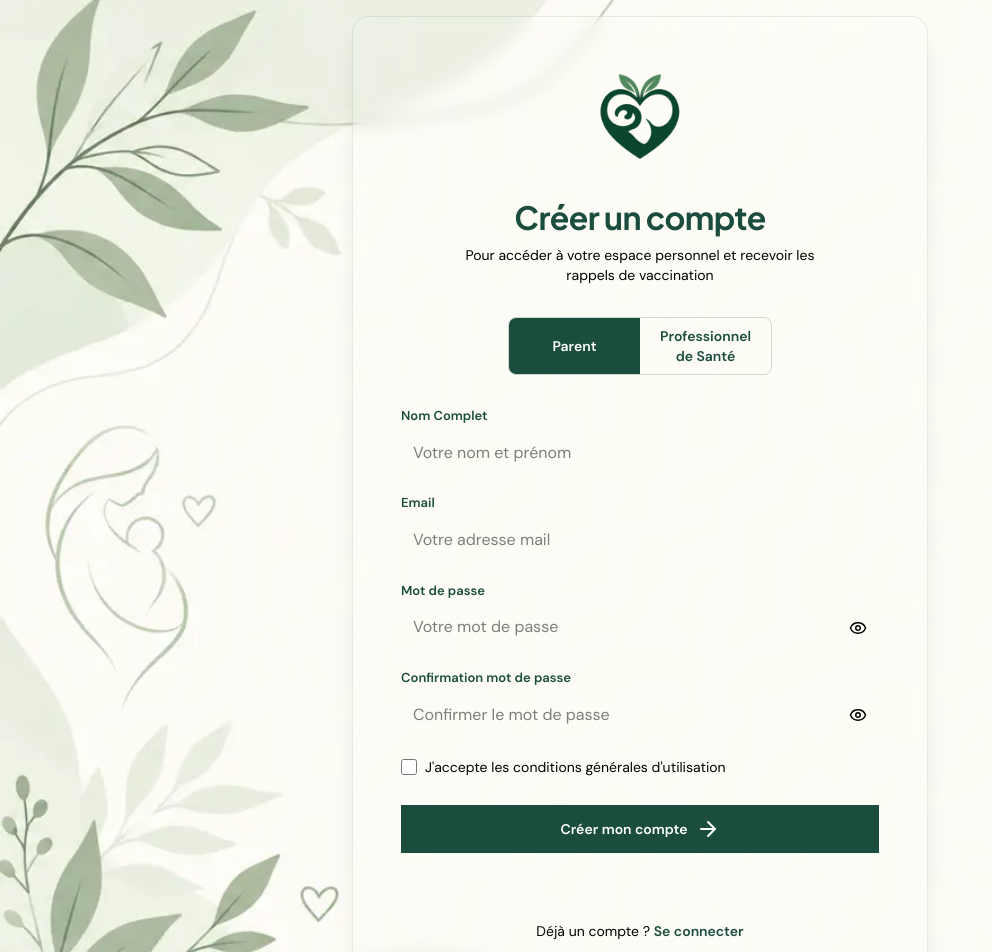
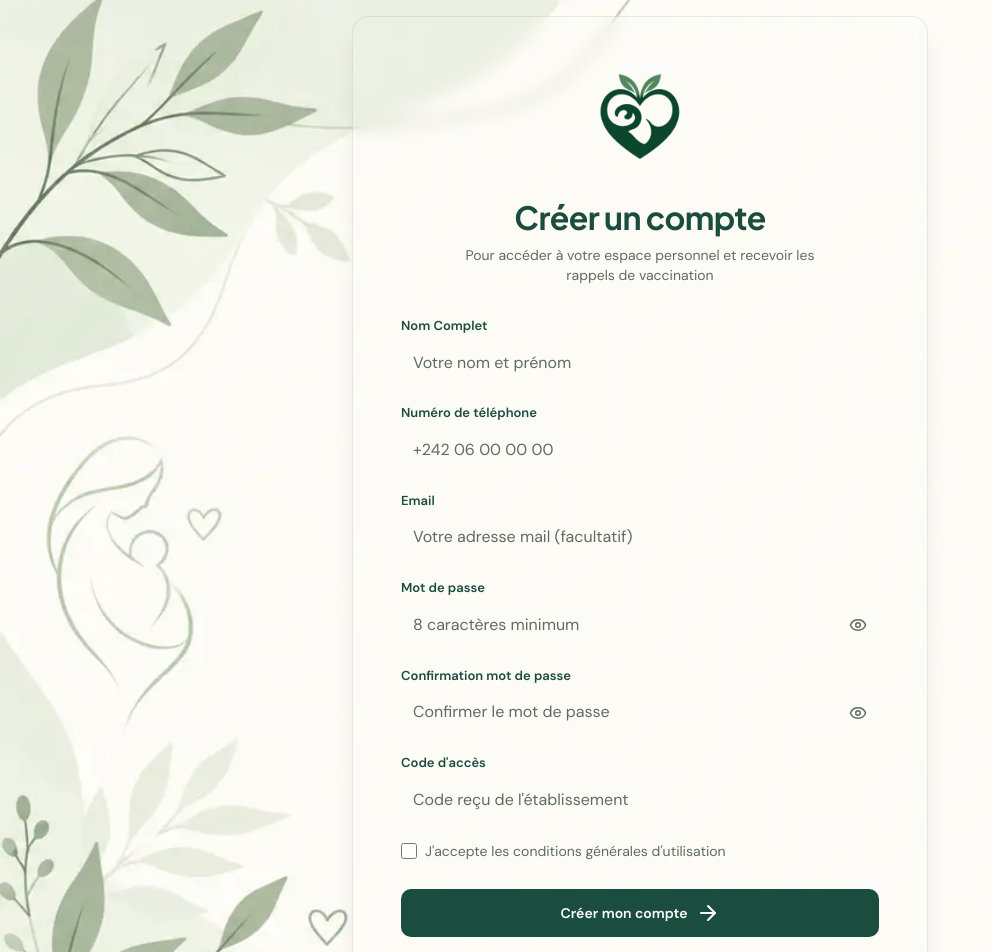
Before and after one commit to KazeHolloway/s17-genesis-enroll-baby, a React (Vite) app in the folder frontend/: page /signup in a window 1280 px wide. Shown: the top 952 px of the page, without its empty margins (0-992 px from the left). Built offline with nearby package versions, Linux system fonts and the light colour scheme; a web font is replaced by a local one.

Commit message:
feat: ajout de la gestion de l'inscription parent et mise à jour des formulaires de connexion et d'inscription

```diff
--- a/frontend/src/App.css
+++ b/frontend/src/App.css
@@ -14,6 +14,20 @@
   --color-anthracite: #2b2b2b; /*texte principal*/
   --color-accent: #d9534f;
   --color-gris: #eaeeec; /*bordures*/
+
+  /* Jetons utilisés par Login et Signup (composants `ui/`). Sans eux, Tailwind
+     ignore les classes correspondantes et les champs comme les boutons
+     s'affichent sans fond ni arrondi. */
+  --color-background: #ffffff; /*fond des champs de formulaire*/
+  --color-muted-foreground: #5f6b66; /*texte secondaire, libellés, placeholders*/
+  --color-disabled-bg: #eaeeec; /*bouton désactivé*/
+  --color-disabled-text: #8a938f; /*texte du bouton désactivé*/
+  --color-on-secondary: #1b4d3e; /*texte sur fond `secondary`*/
+  --color-error-container: #fdecea; /*fond du bouton `danger`*/
+  --color-on-error-container: #8a1c1a; /*texte sur fond `danger`*/
+
+  /* rayon des boutons, cf. `.rounded-btn` dans CustomButton */
+  --radius-btn: 10px;
 }
 
 @utility light-shadow {
--- a/frontend/src/App.tsx
+++ b/frontend/src/App.tsx
@@ -3,6 +3,7 @@ import "./App.css";
 import LandingPage from "./pages/landing/LandingPage";
 import Signup from "./pages/Signup";
 import Login from "./pages/Login";
+import RedirectionDashboard from "./pages/RedirectionDashboard";
 import ParentLayout from "./layouts/ParentLayout";
 import AgentLayout from "./layouts/AgentLayout";
 import ParentDashboard from "./pages/parent/ParentDashboard";
@@ -23,6 +24,10 @@ function App() {
       <Route path="/" element={<LandingPage />} />
       <Route path="/signup" element={<Signup />} />
       <Route path="/login" element={<Login />} />
+
+      {/* Ancienne cible de la connexion, gardée pour les liens existants :
+          elle aiguille vers le dashboard du rôle, voir le composant. */}
+      <Route path="/dashboard" element={<RedirectionDashboard />} />
 
       {/* ---------- Dashboard Parent ----------
           Chaque route fille est une page de contenu ; le layout fournit la
--- a/frontend/src/hooks/useAuthForm.tsx
+++ b/frontend/src/hooks/useAuthForm.tsx
@@ -1,13 +1,25 @@
 // hooks/useAuthForm.ts
 import { useState } from "react";
 
+/**
+ * État partagé par `Login.tsx` et `Signup.tsx`.
+ *
+ * Le téléphone est une chaîne et non un nombre : le préfixe international
+ * (`+242`) est significatif et certains identifiants commencent par zéro.
+ * `email` reste un champ à part car il est optionnel à l'inscription.
+ */
 export function useAuthForm() {
+  /* Onglet du formulaire de connexion. N'agit que sur l'affichage et le rôle
+     attendu : l'API n'a qu'une seule route d'authentification. */
+  const [role, setRole] = useState<"parent" | "professionnel">("parent");
+
   // --- État du formulaire ---
-  const [role, setRole] = useState<"parent" | "professionnel">("parent");
   const [name, setName] = useState("");
+  const [phone, setPhone] = useState("");
   const [email, setEmail] = useState("");
   const [password, setPassword] = useState("");
   const [confirmPassword, setConfirmPassword] = useState("");
+  const [codeOtp, setCodeOtp] = useState("");
   const [cgu, setCgu] = useState(false);
 
   // --- État UI ---
@@ -17,11 +29,13 @@ export function useAuthForm() {
   // --- Reset (utile après soumission ou changement de page) ---
   const reset = () => {
     setName("");
+    setPhone("");
     setEmail("");
     setPassword("");
     setConfirmPassword("");
     setCgu(false);
     setMessage("");
+    setCodeOtp("");
   };
 
   return {
@@ -29,12 +43,16 @@ export function useAuthForm() {
     setRole,
     name,
     setName,
+    phone,
+    setPhone,
     email,
     setEmail,
     password,
     setPassword,
     confirmPassword,
     setConfirmPassword,
+    codeOtp,
+    setCodeOtp,
     cgu,
     setCgu,
     isLoading,
--- a/frontend/src/pages/Login.tsx
+++ b/frontend/src/pages/Login.tsx
@@ -9,11 +9,9 @@ import { ApiError } from "@/services/api";
 import logo from "../assets/logo.png";
 
 const Login = () => {
-  const {
-    role,
-    setRole,
-    email,
-    setEmail,
+const {
+    phone,
+    setPhone,
     password,
     setPassword,
     isLoading,
@@ -33,7 +31,7 @@ const Login = () => {
     e: React.SubmitEvent<HTMLFormElement>,
   ): Promise<void> => {
     e.preventDefault();
-    if (!email || !password) {
+    if (!phone || !password) {
       setMessage("Veuillez remplir tous les champs");
       return;
     }
@@ -42,12 +40,19 @@ const Login = () => {
     setMessage("Connexion en cours...");
 
     try {
-      const utilisateur = await connexion(email.trim(), password);
+      /* Le rôle est lu depuis la réponse de l'API, pas choisi dans le
+         formulaire : il n'y a qu'un seul compte par téléphone, la redirection
+         se déduit donc du rôle réellement associé. */
+      const utilisateur = await connexion(phone.trim(), password);
+
       setMessage("Connexion réussie !");
+      /* Redirection par rôle : `/parent/dashboard` ou `/agent/dashboard`.
+         `routePourRole` remplace l'ancienne cible `/dashboard`, unique pour
+         les deux rôles, qui ne pouvait pas savoir qui s'est connecté. */
       navigate(routePourRole(utilisateur.role), { replace: true });
     } catch (error) {
       /* Le message du backend est en français et explicite (« Identifiants
-         incorrects », « Compte désactivé »…) : inutile d'en fabriquer un. */
+         incorrects », « Compte désactivé… ») : inutile d'en fabriquer un. */
       setMessage(
         error instanceof ApiError ? error.message : "Connexion impossible.",
       );
@@ -71,26 +76,6 @@ const Login = () => {
           </p>
         </div>
 
-        {/* Role toggle */}
-        <div className="flex rounded-lg border border-primary/20 overflow-hidden">
-          <CustomButton
-            type="button"
-            className="flex-1 rounded-none border-0"
-            variant={role === "parent" ? "tab-active" : "tab"}
-            onClick={() => setRole("parent")}
-          >
-            Parent
-          </CustomButton>
-          <CustomButton
-            type="button"
-            variant={role === "professionnel" ? "tab-active" : "tab"}
-            className="flex-1 rounded-none border-0"
-            onClick={() => setRole("professionnel")}
-          >
-            Professionnel de Santé
-          </CustomButton>
-        </div>
-
         <form className="flex flex-col gap-5 w-full" onSubmit={handleSubmit}>
           {/* Inputs */}
 
@@ -106,9 +91,9 @@ const Login = () => {
               autoComplete="tel"
               className="w-full rounded-lg border border-primary/20 bg-background px-4 py-3 text-sm placeholder:text-muted-foreground focus:outline-none focus:ring-2 focus:ring-primary/50 focus:border-primary transition"
               placeholder="+242 06 00 00 00"
-              value={email}
+              value={phone}
               onChange={(e) => {
-                setEmail(e.target.value);
+                setPhone(e.target.value);
               }}
               required
             />
--- /dev/null
+++ b/frontend/src/pages/RedirectionDashboard.tsx
@@ -0,0 +1,29 @@
+import { Navigate } from "react-router-dom";
+
+import { useAuth } from "@/contexts/useAuth";
+import { routePourRole } from "@/lib/dashboard/routes";
+
+/**
+ * Route de compatibilité pour `/dashboard`.
+ *
+ * L'ancienne version de la connexion redirigait tous les rôles vers
+ * `/dashboard`, une page unique incapable de savoir si l'utilisateur était
+ * parent ou agent. La connexion redirige désormais directement vers
+ * `/parent/dashboard` ou `/agent/dashboard` selon le rôle ; cette route ne sert
+ * plus qu'àiguiller les anciens liens et signets.
+ *
+ * Sans session, on renvoie vers la connexion plutôt que de boucler : c'est le
+ * cas d'un visiteur qui ouvre `/dashboard` en direct.
+ */
+export default function RedirectionDashboard() {
+  const { utilisateur, chargement } = useAuth();
+
+  /* Le contexte vérifie la session stockée au démarrage. Rediriger avant la
+     réponse de `GET /auth/moi` enverrait un utilisateur connecté vers la page
+     de connexion. */
+  if (chargement) return null;
+
+  if (!utilisateur) return <Navigate to="/login" replace />;
+
+  return <Navigate to={routePourRole(utilisateur.role)} replace />;
+}
--- a/frontend/src/pages/Signup.tsx
+++ b/frontend/src/pages/Signup.tsx
@@ -1,22 +1,25 @@
 import CustomButton from "../components/ui/CustomButton";
 import { ArrowRight } from "lucide-react";
-import { Link } from "react-router-dom";
+import { Link, useNavigate } from "react-router-dom";
 import { useAuthForm } from "../hooks/useAuthForm";
 import { PasswordInput } from "../components/ui/auth/PasswordInput";
+import { inscriptionParent, ApiError } from "../services/api";
 import logo from "../assets/logo.png";
 
 const Signup = () => {
   const {
-    role,
-    setRole,
     name,
     setName,
+    phone,
+    setPhone,
     email,
     setEmail,
     password,
     setPassword,
     confirmPassword,
     setConfirmPassword,
+    codeOtp,
+    setCodeOtp,
     cgu,
     setCgu,
     isLoading,
@@ -26,30 +29,69 @@ const Signup = () => {
     reset,
   } = useAuthForm();
 
-  const handleSubmit = (e: React.SubmitEvent<HTMLFormElement>): void => {
+  const navigate = useNavigate();
+
+  const handleSubmit = async (
+    e: React.SubmitEvent<HTMLFormElement>,
+  ): Promise<void> => {
     e.preventDefault();
-    if (!name || !email || !password || !confirmPassword || !cgu) {
-      setMessage("Veuillez remplir et cochez tous les champs");
+
+    if (!name || !phone || !password || !codeOtp) {
+      setMessage("Veuillez remplir tous les champs");
+      return;
+    }
+    if (!cgu) {
+      setMessage("Veuillez cocher la case des CGU");
       return;
     }
     if (password !== confirmPassword) {
-      setMessage("Les deux mots de passes doivent etre identiques");
+      setMessage("Les deux mots de passe doivent être identiques");
       return;
     }
+    if (password.length < 8) {
+      setMessage("Le mot de passe doit contenir au moins 8 caractères");
+      return;
+    }
+
     setIsLoading(true);
-    setMessage("Enregistrement en cours...");
-    // TODO: call your API here
-    // await fetch(...)
-    setIsLoading(false);
-    setMessage("Enregistrement réussi !");
-    reset();
+    setMessage("Création du compte en cours...");
+
+    try {
+      /* `POST /api/parents/inscription` est publique : le compte n'existe pas
+         encore. Le backend valide le code d'accès, refuse un code déjà utilisé
+         et rattache le compte au dossier de l'enfant. La session n'est pas
+         ouverte par cet appel, d'où la redirection vers la connexion. */
+      await inscriptionParent({
+        code_acces: codeOtp.trim(),
+        nom: name.trim(),
+        telephone: phone.trim(),
+        email: email.trim() || undefined,
+        mot_de_passe: password,
+      });
+
+      setMessage("Compte créé ! Vous pouvez maintenant vous connecter.");
+      reset();
+      navigate("/login", { replace: true });
+    } catch (error) {
+      /* Le backend répond `{ success, message }` : « Code d'accès invalide ou
+         expiré », « Ce code a déjà été utilisé »… On affiche ses mots plutôt
+         qu'un message générique, c'est l'information utile ici. */
+      setMessage(
+        error instanceof ApiError
+          ? error.message
+          : "Impossible de créer le compte.",
+      );
+      setIsLoading(false);
+    }
   };
+
   return (
     <section className="bg-login min-h-screen w-full flex items-center justify-center p-4">
       <div className="w-full max-w-xl min-h-225 backdrop-blur-sm flex flex-col justify-center items-center gap-8 p-8 md:p-12 rounded-2xl shadow-xl border border-primary/10">
         <div>
           <img src={logo} alt="" width={100} height={10} />
         </div>
+
         {/* Header */}
         <div className="text-center space-y-2">
           <h1 className="headline-xl-mobile md:headline-xl text-primary">
@@ -61,25 +103,6 @@ const Signup = () => {
           </p>
         </div>
 
-        {/* Role toggle */}
-        <div className="flex rounded-lg border border-primary/20 overflow-hidden">
-          <CustomButton
-            className="flex-1 rounded-none border-0"
-            variant={role === "parent" ? "tab-active" : "tab"}
-            onClick={() => setRole("parent")}
-          >
-            Parent
-          </CustomButton>
-          <CustomButton
-            type="button"
-            variant={role === "professionnel" ? "tab-active" : "tab"}
-            className="flex-1 rounded-none border-0"
-            onClick={() => setRole("professionnel")}
-          >
-            Professionnel de Santé
-          </CustomButton>
-        </div>
-
         <form className="flex flex-col gap-5 w-full" onSubmit={handleSubmit}>
           {/* Inputs */}
           <div className="form-group">
@@ -88,6 +111,7 @@ const Signup = () => {
             </label>
             <input
               type="text"
+              autoComplete="name"
               className="w-full rounded-lg border border-primary/20 bg-background px-4 py-3 text-sm placeholder:text-muted-foreground focus:outline-none focus:ring-2 focus:ring-primary/50 focus:border-primary transition"
               placeholder="Votre nom et prénom"
               value={name}
@@ -98,17 +122,36 @@ const Signup = () => {
             />
           </div>
 
+          {/* L'API authentifie sur le téléphone : un champ `type="email"`
+              rejetait le format `+24206...` avant même l'envoi. */}
+          <div className="form-group">
+            <label className="text-sm font-medium text-primary">
+              Numéro de téléphone
+            </label>
+            <input
+              type="tel"
+              autoComplete="tel"
+              className="w-full rounded-lg border border-primary/20 bg-background px-4 py-3 text-sm placeholder:text-muted-foreground focus:outline-none focus:ring-2 focus:ring-primary/50 focus:border-primary transition"
+              placeholder="+242 06 00 00 00"
+              value={phone}
+              onChange={(e) => {
+                setPhone(e.target.value);
+              }}
+              required
+            />
+          </div>
+
           <div className="form-group">
             <label className="text-sm font-medium text-primary">Email</label>
             <input
               type="email"
+              autoComplete="email"
               className="w-full rounded-lg border border-primary/20 bg-background px-4 py-3 text-sm placeholder:text-muted-foreground focus:outline-none focus:ring-2 focus:ring-primary/50 focus:border-primary transition"
-              placeholder="Votre adresse mail"
+              placeholder="Votre adresse mail (facultatif)"
               value={email}
               onChange={(e) => {
                 setEmail(e.target.value);
               }}
-              required
             />
           </div>
 
@@ -116,7 +159,7 @@ const Signup = () => {
             label="Mot de passe"
             value={password}
             onChange={setPassword}
-            placeholder="Votre mot de passe"
+            placeholder="8 caractères minimum"
           />
 
           <PasswordInput
@@ -125,6 +168,24 @@ const Signup = () => {
             onChange={setConfirmPassword}
             placeholder="Confirmer le mot de passe"
           />
+
+          {/* Le code d'accès est ce qui rattache le compte au dossier de
+              l'enfant : sans lui, le backend refuse l'inscription. */}
+          <div className="form-group">
+            <label className="text-sm font-medium text-primary">
+              Code d'accès
+            </label>
+            <input
+              type="text"
+              className="w-full rounded-lg border border-primary/20 bg-background px-4 py-3 text-sm placeholder:text-muted-foreground focus:outline-none focus:ring-2 focus:ring-primary/50 focus:border-primary transition"
+              placeholder="Code reçu de l'établissement"
+              value={codeOtp}
+              onChange={(e) => {
+                setCodeOtp(e.target.value);
+              }}
+              required
+            />
+          </div>
 
           {/* Checkbox */}
           <label className="flex items-center gap-2 text-sm text-muted-foreground cursor-pointer select-none">
@@ -161,14 +222,6 @@ const Signup = () => {
             Se connecter
           </Link>
         </p>
-
-        <div>
-          <p>{name}</p>
-          <p>{email}</p>
-          <p>{password}</p>
-          <p>{confirmPassword}</p>
-          <p>{cgu ? "Accepted" : "none"}</p>
-        </div>
       </div>
     </section>
   );
```
Also changed, not shown: frontend/src/services/api.ts (+27 -0 lines).
